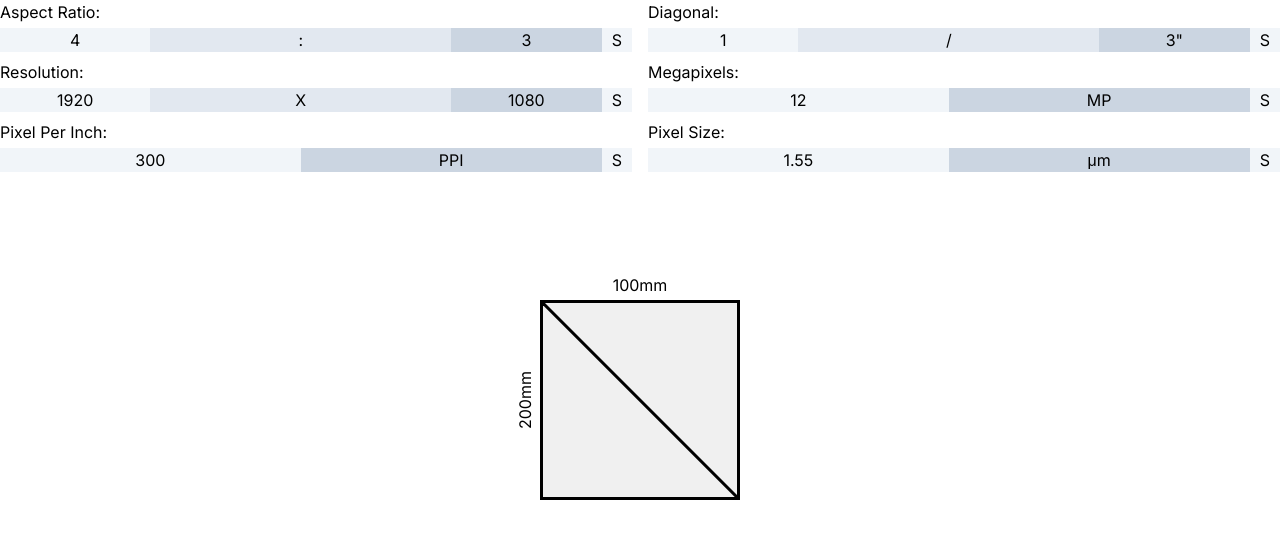
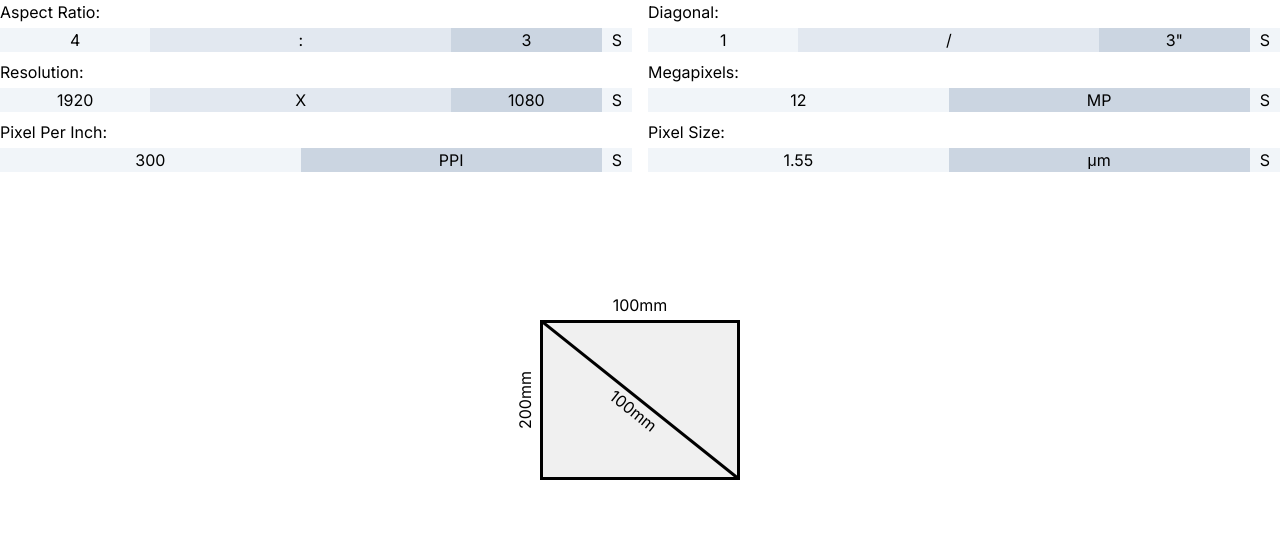
Before and after one commit to mvodya/sensor-size-calculator, a Next.js app: page / in a window 1280 px wide. Shown: the top 538 px of the page. Built offline with nearby package versions, Linux system fonts and the light colour scheme.

Commit message:
Added diagonal text

```diff
--- a/src/app/page.tsx
+++ b/src/app/page.tsx
@@ -38,29 +38,37 @@ const sensorStyle: any = {
     left: "-3px",
     transform: "rotate(45deg)",
     transformOrigin: "top left",
+  },
+  textDiagonal: {
+    position: "absolute",
+    transform: "rotate(45deg)",
+    transformOrigin: "top left",
   }
 }
 
 export function SensorCanvans() {
   const scale = 200;
-  const sizeX = 100, sizeY = 100;
+  const sizeX = 5000, sizeY = 4000;
   const aspectRatioX = sizeX > sizeY ? (sizeX / sizeY) : 1;
   const aspectRatioY = sizeX < sizeY ? (sizeY / sizeX) : 1;
   const aspectRatio = aspectRatioX > aspectRatioY ? aspectRatioX : aspectRatioY;
-  const diagonalAngle = (Math.atan(sizeY / sizeX) * 180 / Math.PI);
+  const diagonalAngle = Math.atan(sizeY / sizeX) * 180 / Math.PI;
+  const diagonalLength = Math.sqrt(((scale / aspectRatioX) * (scale / aspectRatioX)) + ((scale / aspectRatioY) * (scale / aspectRatioY)));
 
   sensorStyle.square.width = (scale * aspectRatioX) / aspectRatio;
   sensorStyle.square.height = (scale * aspectRatioY) / aspectRatio;
   sensorStyle.diagonal.transform = `rotate(${diagonalAngle}deg)`
-  sensorStyle.diagonal.width = `calc(${scale}px * sqrt(2))`;
+  sensorStyle.diagonal.width = diagonalLength;
 
   sensorStyle.textSizeX.transform = `translate(-50%,-50%) translate(0, -${scale / aspectRatioX / 2 + 15}px)`;
   sensorStyle.textSizeY.transform = `translate(-50%,-50%) rotate(-90deg) translate(0, -${scale / aspectRatioY / 2 + 15}px)`;
+  sensorStyle.textDiagonal.transform = `rotate(${diagonalAngle}deg) translate(${diagonalLength / 2 - 30}px, 0)`
 
   return (
     <div style={sensorStyle.canvans}>
       <div style={sensorStyle.square}>
         <div style={sensorStyle.diagonal}></div>
+        <div style={sensorStyle.textDiagonal}>100mm</div>
       </div>
       <div style={sensorStyle.textSizeX}>100mm</div>
       <div style={sensorStyle.textSizeY}>200mm</div>
```
